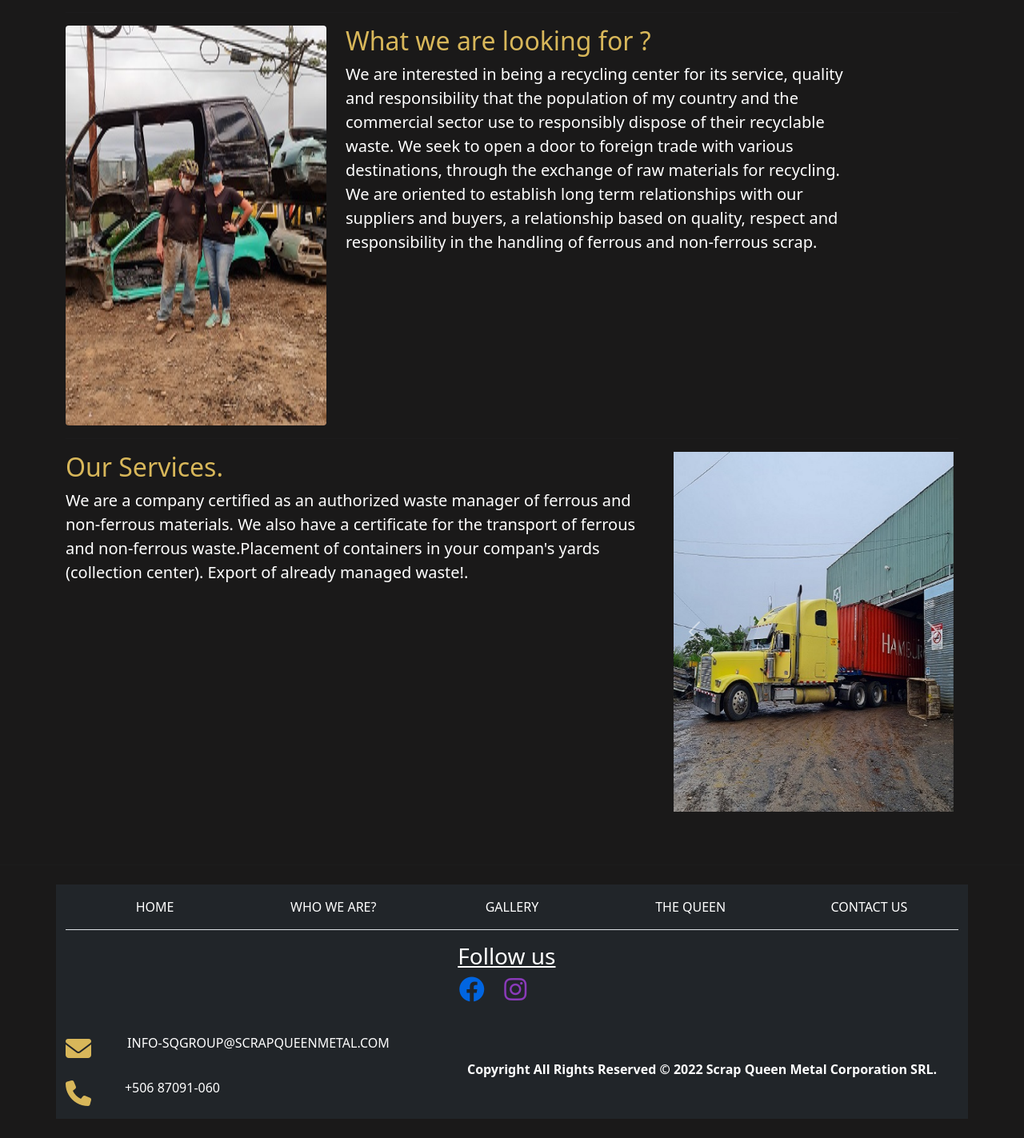
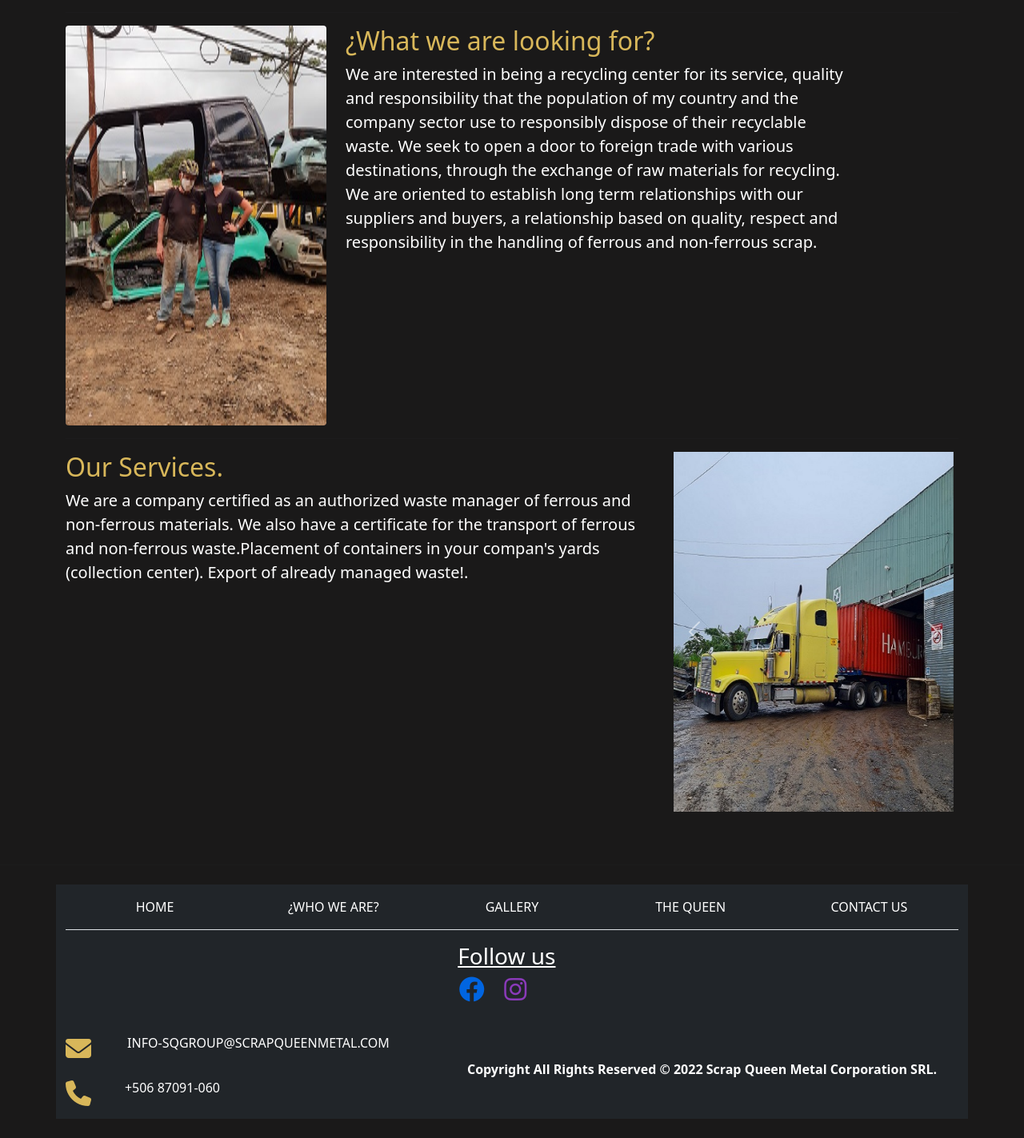
Before and after one commit to blakygarcia/SQMetal, a PHP site: page /Who.php in a window 1280 px wide. Shown: the part 594-2017 px from the top of the page at 80% size. Run offline with PHP 8.4, Linux system fonts and the light colour scheme; some libraries are stand-ins or nearby versions.

Commit message:
who are
mayuscula y signos

```diff
--- a/PagSQMetal/Who.php
+++ b/PagSQMetal/Who.php
@@ -29,7 +29,7 @@
                 <li><a href="#"><div id="crownLogoNvabar" width="32" height="32"></div></a></li>
                 <div class="containerTextNav" id="containerTextNavbar">
                 <li class="itemNavbar"><a href="index.php" class="textNav firstTextNav">Home</a></li>
-                    <li class="itemNavbar"><a href="Who.php" class="textNav">Who we are?</a></li>
+                    <li class="itemNavbar"><a href="Who.php" class="textNav">¿Who we are?</a></li>
                     <li class="itemNavbar"><a href="Galery.php" class="textNav">Gallery</a></li>
                     <li class="itemNavbar"><a href="theQueen.php" class="textNav">The Queen</a></li>
                     <li class="itemNavbar"><a href="ContactUs.php" class="textNav">Contact us</a></li>
@@ -63,8 +63,8 @@
 
             <div class="row featurette" data-aos="fade-right"  data-aos-easing="ease-in-sine">
                 <div class="col-md-7 order-md-2">
-                    <h2 class="featurette-heading secondTitle">What we are looking for ? </h2>
-                    <p class="lead text-white">We are interested in being a recycling center for its service, quality and responsibility that the population of my country and the commercial sector use to responsibly dispose of their recyclable waste. We seek to open a door to foreign trade with various destinations, through the exchange of raw materials for recycling. We are oriented to establish long term relationships with our suppliers and buyers, a relationship based on quality, respect and responsibility in the handling of ferrous and non-ferrous scrap.</p>
+                    <h2 class="featurette-heading secondTitle">¿What we are looking for? </h2>
+                    <p class="lead text-white">We are interested in being a recycling center for its service, quality and responsibility that the population of my country and the company sector use to responsibly dispose of their recyclable waste. We seek to open a door to foreign trade with various destinations, through the exchange of raw materials for recycling. We are oriented to establish long term relationships with our suppliers and buyers, a relationship based on quality, respect and responsibility in the handling of ferrous and non-ferrous scrap.</p>
                 </div>
             <div class="col-md-5 order-md-1" id="lo">
             <img src="images/peopleSQ.jpg" alt="" id="homeImagesSQMetal"  class="imgHomeBody02 rounded">
@@ -129,7 +129,7 @@
             <footer class="py-3 my-4">
             <ul class="justify-content-center border-bottom pb-3 mb-3">
                 <li class="itemNavbar"><a href="index.php" class="textNav firstTextNav">Home</a></li>
-                <li class="itemNavbar"><a href="Who.php" class="textNav">Who we are?</a></li>
+                <li class="itemNavbar"><a href="Who.php" class="textNav">¿Who we are?</a></li>
                 <li class="itemNavbar"><a href="Galery.php" class="textNav">Gallery</a></li>
                 <li class="itemNavbar"><a href="theQueen.php" class="textNav">The Queen</a></li>
                 <li class="itemNavbar"><a href="ContactUs.php" class="textNav">Contact us</a></li>
```
